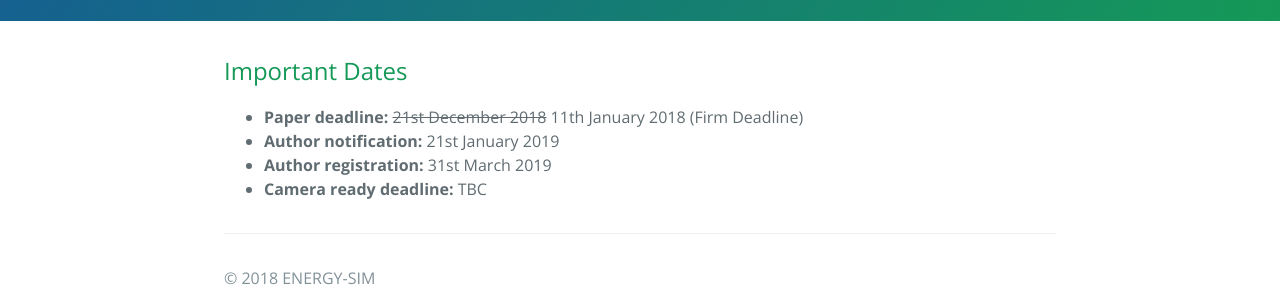
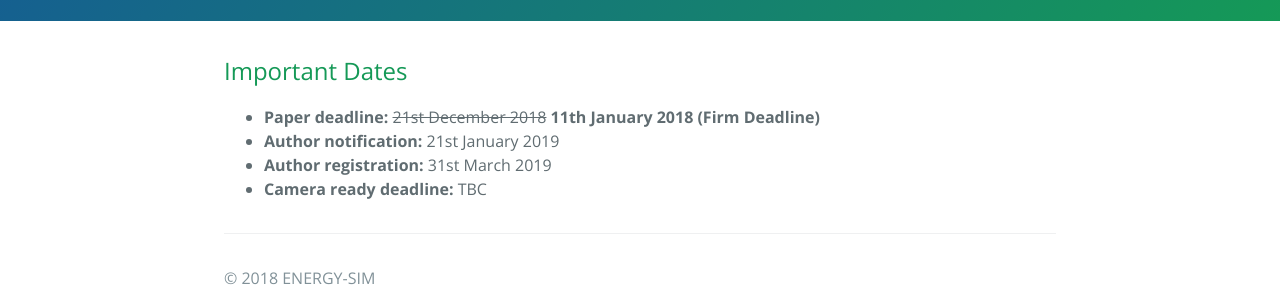
Before and after one commit to ENERGY-SIM/energy-sim.github.io, a Jekyll site: the page built from importantdates.md, in a window 1280 px wide. Shown: the part 362-662 px from the top of the page. Built offline with Jekyll 4.4.1, drawn with Linux system fonts in a browser that asks for light colours; nearby versions of some CDN libraries; library files that are not in the unit come from our copies.

```diff
--- a/importantdates.md
+++ b/importantdates.md
@@ -7,7 +7,7 @@ active: importantdates
 
 ## Important Dates
 <!--- <strong>Abstract deadline:</strong> 14th December 2018-->
-- <strong>Paper deadline:</strong> <strike>21st December 2018</strike> 11th January 2018 (Firm Deadline)
+- <strong>Paper deadline:</strong> <strike>21st December 2018</strike> <strong>11th January 2018 (Firm Deadline)</strong>
 - <strong>Author notification:</strong> 21st January 2019
 - <strong>Author registration:</strong> 31st March 2019
 - <strong>Camera ready deadline:</strong> TBC
```
